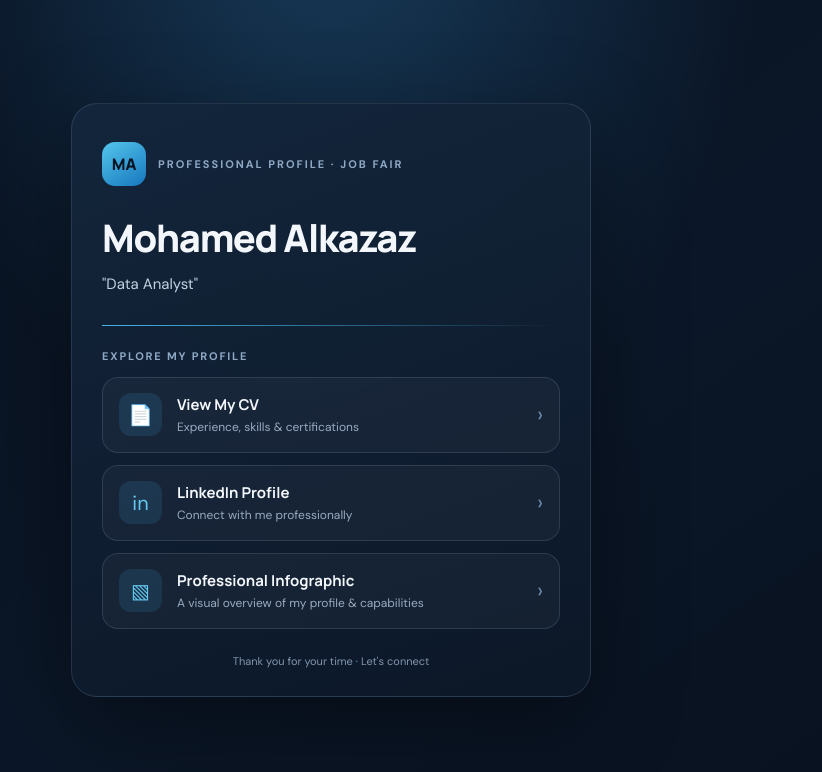
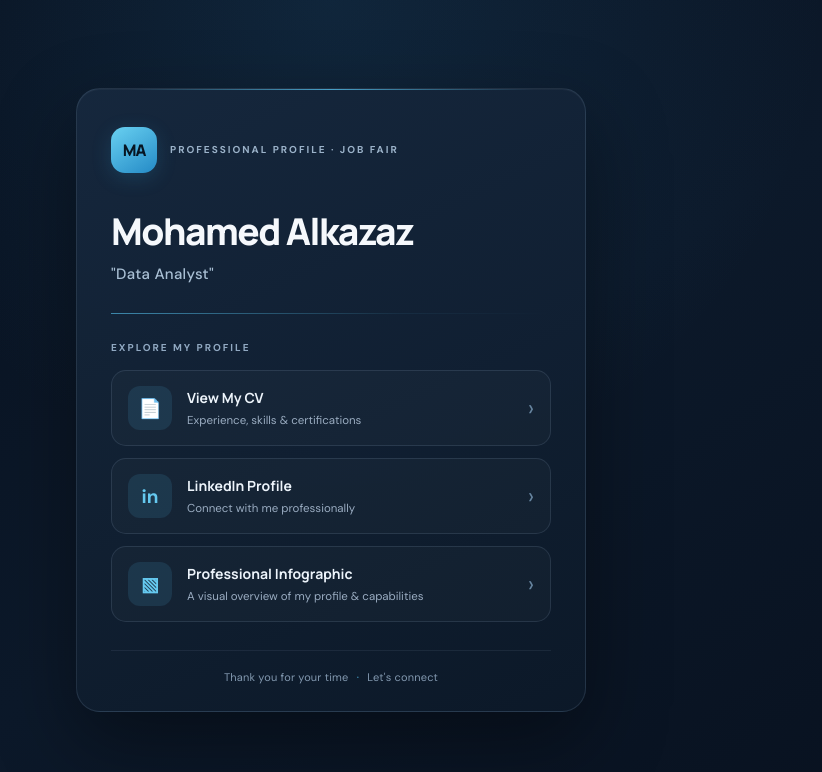
Before and after one commit to mohamedsobhy-50/jobfair-card, a plain HTML site: page index.html in a window 1280 px wide. Shown: the whole page, without its empty margins (309-1131 px from the left). Drawn offline with Linux system fonts and the light colour scheme.

Commit message:
Update index.html

```diff
--- a/index.html
+++ b/index.html
@@ -6,90 +6,187 @@
   <meta name="viewport" content="width=device-width, initial-scale=1.0">
   <meta name="theme-color" content="#0b1424">
   <meta name="description" content="Mohamed Alkazaz | Data Analyst">
+
   <title>Mohamed Alkazaz | Professional Profile</title>
 
+  <!-- Google Fonts -->
   <link rel="preconnect" href="https://fonts.googleapis.com">
   <link rel="preconnect" href="https://fonts.gstatic.com" crossorigin>
   <link href="https://fonts.googleapis.com/css2?family=DM+Sans:wght@400;500;600;700&family=Manrope:wght@500;600;700;800&display=swap" rel="stylesheet">
 
   <style>
-    * { box-sizing: border-box; }
+    :root {
+      --bg: #091321;
+      --surface: #101e30;
+      --surface-light: #16283d;
+      --accent: #52bce8;
+      --accent-soft: rgba(82, 188, 232, 0.12);
+      --text: #f3f7fc;
+      --muted: #9aacc1;
+      --border: rgba(160, 190, 220, 0.14);
+    }
+
+    * {
+      margin: 0;
+      padding: 0;
+      box-sizing: border-box;
+    }
 
     body {
-      margin: 0;
       min-height: 100vh;
-      padding: 30px 18px;
       display: grid;
       place-items: center;
+      padding: 30px 18px;
+      position: relative;
+      overflow-x: hidden;
+
       background:
-        radial-gradient(ellipse at 50% -15%, #183b5a, transparent 48%),
-        linear-gradient(145deg, #08111f, #0b1728 58%, #08111f);
-      color: #f3f7fc;
+        radial-gradient(
+          circle at 50% 0%,
+          rgba(40, 105, 150, 0.20),
+          transparent 48%
+        ),
+        linear-gradient(145deg, #08111f, #0c192a 55%, #08111f);
+
+      color: var(--text);
       font-family: "DM Sans", sans-serif;
+      -webkit-font-smoothing: antialiased;
     }
 
-    .container { width: min(100%, 520px); }
+    /* Subtle background detail */
+    body::before {
+      content: "";
+      position: fixed;
+      inset: 0;
+      pointer-events: none;
+      opacity: 0.15;
+
+      background-image:
+        linear-gradient(rgba(255,255,255,.025) 1px, transparent 1px),
+        linear-gradient(90deg, rgba(255,255,255,.025) 1px, transparent 1px);
+
+      background-size: 45px 45px;
+      mask-image: linear-gradient(to bottom, black, transparent 85%);
+    }
+
+    .container {
+      width: min(100%, 510px);
+      position: relative;
+      z-index: 1;
+      animation: appear .7s ease both;
+    }
 
     .card {
-      padding: 38px 30px 28px;
-      border: 1px solid rgba(161,190,225,.16);
-      border-radius: 26px;
-      background: linear-gradient(160deg, #14263cf5, #0c1828fa);
-      box-shadow: 0 28px 90px #0006;
+      position: relative;
+      padding: 38px 34px 27px;
+      overflow: hidden;
+
+      border: 1px solid var(--border);
+      border-radius: 24px;
+
+      background: linear-gradient(
+        155deg,
+        rgba(22, 40, 61, .98),
+        rgba(12, 25, 41, .98)
+      );
+
+      box-shadow:
+        0 30px 80px rgba(0, 0, 0, .38),
+        inset 0 1px 0 rgba(255, 255, 255, .035);
+    }
+
+    /* Top accent line */
+    .card::before {
+      content: "";
+      position: absolute;
+      top: 0;
+      left: 10%;
+      width: 80%;
+      height: 1px;
+
+      background: linear-gradient(
+        90deg,
+        transparent,
+        var(--accent),
+        transparent
+      );
+
+      opacity: .8;
     }
 
     .top {
       display: flex;
       align-items: center;
-      gap: 12px;
-      margin-bottom: 30px;
+      gap: 13px;
+      margin-bottom: 36px;
     }
 
     .logo {
-      width: 44px;
-      height: 44px;
+      width: 46px;
+      height: 46px;
+      flex-shrink: 0;
+
       display: grid;
       place-items: center;
-      border-radius: 13px;
-      background: linear-gradient(145deg, #55c6ed, #1677bd);
-      color: #061421;
-      font-family: Manrope, sans-serif;
+
+      border-radius: 14px;
+
+      background: linear-gradient(145deg, #69d1f1, #248ac6);
+      color: #071522;
+
+      font-family: "Manrope", sans-serif;
+      font-size: 16px;
       font-weight: 800;
+      letter-spacing: -1px;
+
+      box-shadow: 0 5px 20px rgba(57, 170, 220, .18);
     }
 
     .eyebrow {
-      color: #8fa9c5;
-      font-size: 11px;
+      color: #9bb2c9;
+      font-size: 10px;
       font-weight: 700;
       letter-spacing: 2px;
+      line-height: 1.6;
       text-transform: uppercase;
     }
 
     h1 {
-      margin: 0;
-      font: 800 clamp(29px, 7vw, 38px)/1.15 Manrope, sans-serif;
-      letter-spacing: -1.3px;
+      font-family: "Manrope", sans-serif;
+      font-size: clamp(29px, 7vw, 37px);
+      font-weight: 800;
+      line-height: 1.2;
+      letter-spacing: -1.5px;
+      color: #f5f8fc;
     }
 
     .role {
-      margin: 12px 0 0;
-      color: #c2d2e4;
+      margin-top: 11px;
+      color: #a9bfd4;
       font-size: 15px;
-      line-height: 1.7;
+      font-weight: 500;
+      letter-spacing: .3px;
     }
 
     .divider {
       height: 1px;
-      margin: 27px 0 23px;
-      background: linear-gradient(90deg, #43b4e8, transparent);
+      margin: 29px 0 27px;
+
+      background: linear-gradient(
+        90deg,
+        rgba(82, 188, 232, .65),
+        rgba(82, 188, 232, .08) 65%,
+        transparent
+      );
     }
 
     .section-title {
-      margin: 0 0 14px;
-      color: #8fa9c5;
-      font-size: 11px;
+      margin-bottom: 16px;
+
+      color: #91a9c2;
+      font-size: 10px;
       font-weight: 700;
-      letter-spacing: 1.8px;
+      letter-spacing: 2px;
       text-transform: uppercase;
     }
 
@@ -99,102 +196,207 @@
     }
 
     .link {
+      min-height: 76px;
+      padding: 14px 16px;
+
       display: flex;
       align-items: center;
       gap: 15px;
-      min-height: 76px;
-      padding: 14px 16px;
-      border: 1px solid rgba(161,190,225,.16);
-      border-radius: 16px;
-      background: rgba(255,255,255,.035);
+
+      border: 1px solid var(--border);
+      border-radius: 15px;
+
+      background: rgba(255, 255, 255, .025);
+
       color: inherit;
       text-decoration: none;
-      transition: .2s ease;
+
+      transition:
+        transform .25s ease,
+        border-color .25s ease,
+        background .25s ease,
+        box-shadow .25s ease;
     }
 
     .link:hover {
-      transform: translateY(-2px);
-      border-color: #43b4e8;
-      background: rgba(67,180,232,.08);
+      transform: translateY(-3px);
+
+      border-color: rgba(82, 188, 232, .55);
+      background: rgba(82, 188, 232, .065);
+
+      box-shadow: 0 9px 25px rgba(0, 0, 0, .16);
+    }
+
+    .link:focus-visible {
+      outline: 2px solid var(--accent);
+      outline-offset: 4px;
     }
 
     .icon {
-      width: 43px;
-      height: 43px;
-      flex: 0 0 43px;
+      width: 44px;
+      height: 44px;
+      flex: 0 0 44px;
+
       display: grid;
       place-items: center;
+
       border-radius: 12px;
-      background: rgba(67,180,232,.13);
-      color: #65c8f0;
-      font-size: 20px;
+
+      background: var(--accent-soft);
+      color: #65c9ef;
+
+      font-size: 19px;
+      font-weight: 700;
+
+      transition: background .25s ease;
     }
 
-    .link-content { flex: 1; }
+    .link:hover .icon {
+      background: rgba(82, 188, 232, .19);
+    }
+
+    .link-content {
+      flex: 1;
+      min-width: 0;
+    }
 
     .link-title {
       display: block;
-      font: 700 15px Manrope, sans-serif;
+
+      color: #edf4fb;
+      font-family: "Manrope", sans-serif;
+      font-size: 14px;
+      font-weight: 700;
     }
 
     .link-description {
       display: block;
-      margin-top: 4px;
-      color: #9aabc1;
-      font-size: 12px;
+      margin-top: 5px;
+
+      color: var(--muted);
+      font-size: 11.5px;
+      line-height: 1.5;
     }
 
     .arrow {
-      color: #6e8ba8;
-      font-size: 22px;
+      color: #66849f;
+      font-size: 23px;
+      line-height: 1;
+
+      transition:
+        color .25s ease,
+        transform .25s ease;
+    }
+
+    .link:hover .arrow {
+      color: var(--accent);
+      transform: translateX(3px);
     }
 
     footer {
-      margin-top: 25px;
+      margin-top: 28px;
+      padding-top: 19px;
+
+      border-top: 1px solid rgba(160, 190, 220, .09);
+
       text-align: center;
-      color: #8296ad;
+      color: #8298af;
       font-size: 11px;
+      letter-spacing: .2px;
     }
 
-    footer span { color: #56bde8; }
+    footer span {
+      padding: 0 5px;
+      color: var(--accent);
+    }
 
-    @media (max-width: 420px) {
-      .card { padding: 30px 20px 24px; }
-      .link { padding: 12px; }
+    @keyframes appear {
+      from {
+        opacity: 0;
+        transform: translateY(15px);
+      }
+
+      to {
+        opacity: 1;
+        transform: translateY(0);
+      }
+    }
+
+    @media (max-width: 480px) {
+      body {
+        padding: 22px 15px;
+      }
+
+      .card {
+        padding: 30px 21px 23px;
+        border-radius: 21px;
+      }
+
+      .top {
+        margin-bottom: 31px;
+      }
+
+      .link {
+        padding: 12px;
+        gap: 12px;
+      }
+
+      .link-description {
+        font-size: 11px;
+      }
+    }
+
+    @media (prefers-reduced-motion: reduce) {
+      *,
+      *::before,
+      *::after {
+        animation: none !important;
+        transition: none !important;
+        scroll-behavior: auto !important;
+      }
     }
   </style>
 </head>
 
 <body>
+
   <main class="container">
+
     <section class="card">
 
       <div class="top">
         <div class="logo">MA</div>
-        <div class="eyebrow">Professional Profile · Job Fair</div>
+
+        <div class="eyebrow">
+          Professional Profile · Job Fair
+        </div>
       </div>
 
       <h1>Mohamed Alkazaz</h1>
 
       <p class="role">
-      "Data Analyst"
+        "Data Analyst"
       </p>
 
       <div class="divider"></div>
 
-      <p class="section-title">Explore My Profile</p>
+      <p class="section-title">
+        Explore My Profile
+      </p>
 
       <nav class="links">
 
         <!-- CV -->
         <a class="link"
            href="https://drive.google.com/file/d/1F0sGcJTMOAyAd727DeJUnx192oMIiMf4/view"
-           target="_blank" rel="noopener noreferrer">
+           target="_blank"
+           rel="noopener noreferrer">
 
           <span class="icon">📄</span>
 
           <span class="link-content">
             <span class="link-title">View My CV</span>
+
             <span class="link-description">
               Experience, skills &amp; certifications
             </span>
@@ -206,12 +408,14 @@
         <!-- LinkedIn -->
         <a class="link"
            href="https://www.linkedin.com/in/mohammed-el-kazaz"
-           target="_blank" rel="noopener noreferrer">
+           target="_blank"
+           rel="noopener noreferrer">
 
           <span class="icon">in</span>
 
           <span class="link-content">
             <span class="link-title">LinkedIn Profile</span>
+
             <span class="link-description">
               Connect with me professionally
             </span>
@@ -223,12 +427,14 @@
         <!-- Infographic -->
         <a class="link"
            href="https://drive.google.com/file/d/1X0OLuHQxttxQzXdNZCWeS3mkd_gk96nZ/view"
-           target="_blank" rel="noopener noreferrer">
+           target="_blank"
+           rel="noopener noreferrer">
 
           <span class="icon">▧</span>
 
           <span class="link-content">
             <span class="link-title">Professional Infographic</span>
+
             <span class="link-description">
               A visual overview of my profile &amp; capabilities
             </span>
@@ -244,6 +450,8 @@
       </footer>
 
     </section>
+
   </main>
+
 </body>
 </html>
```
